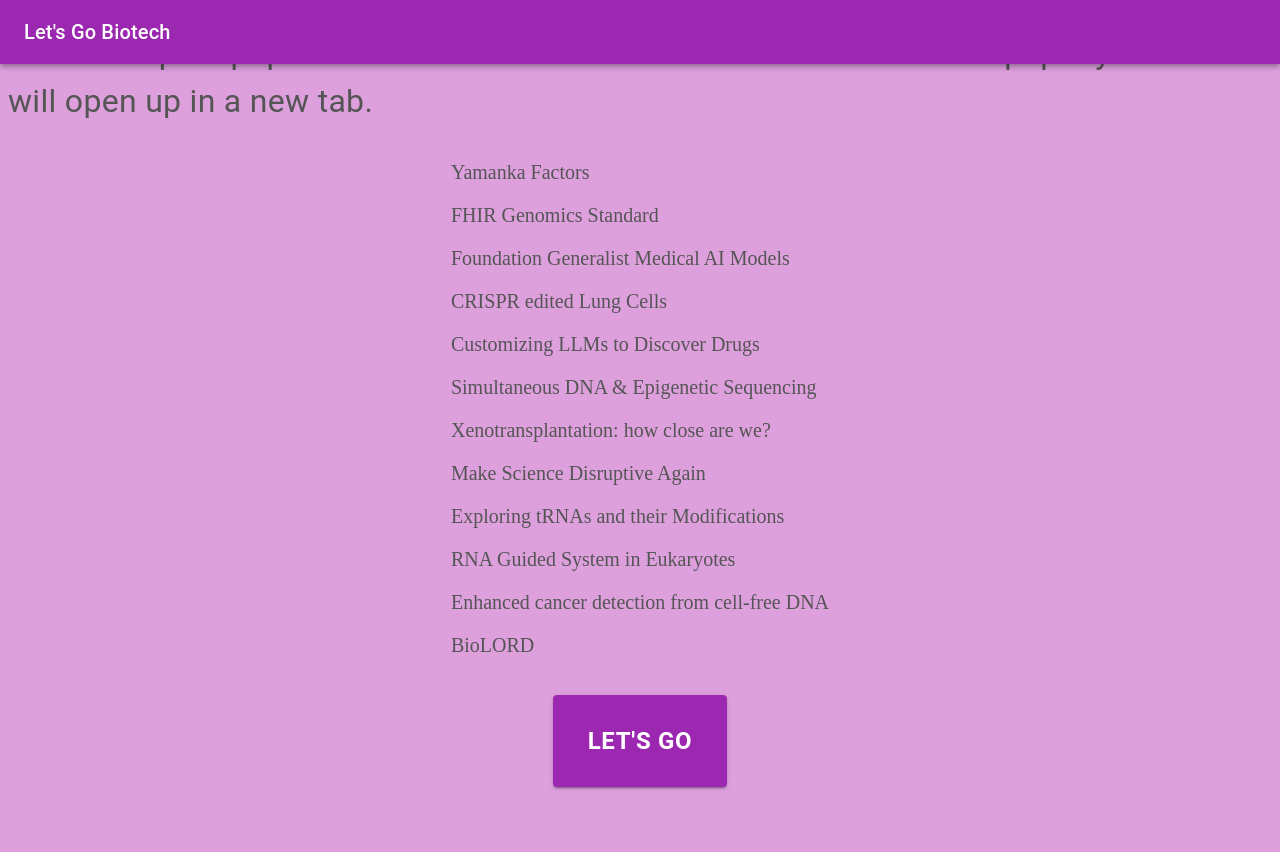
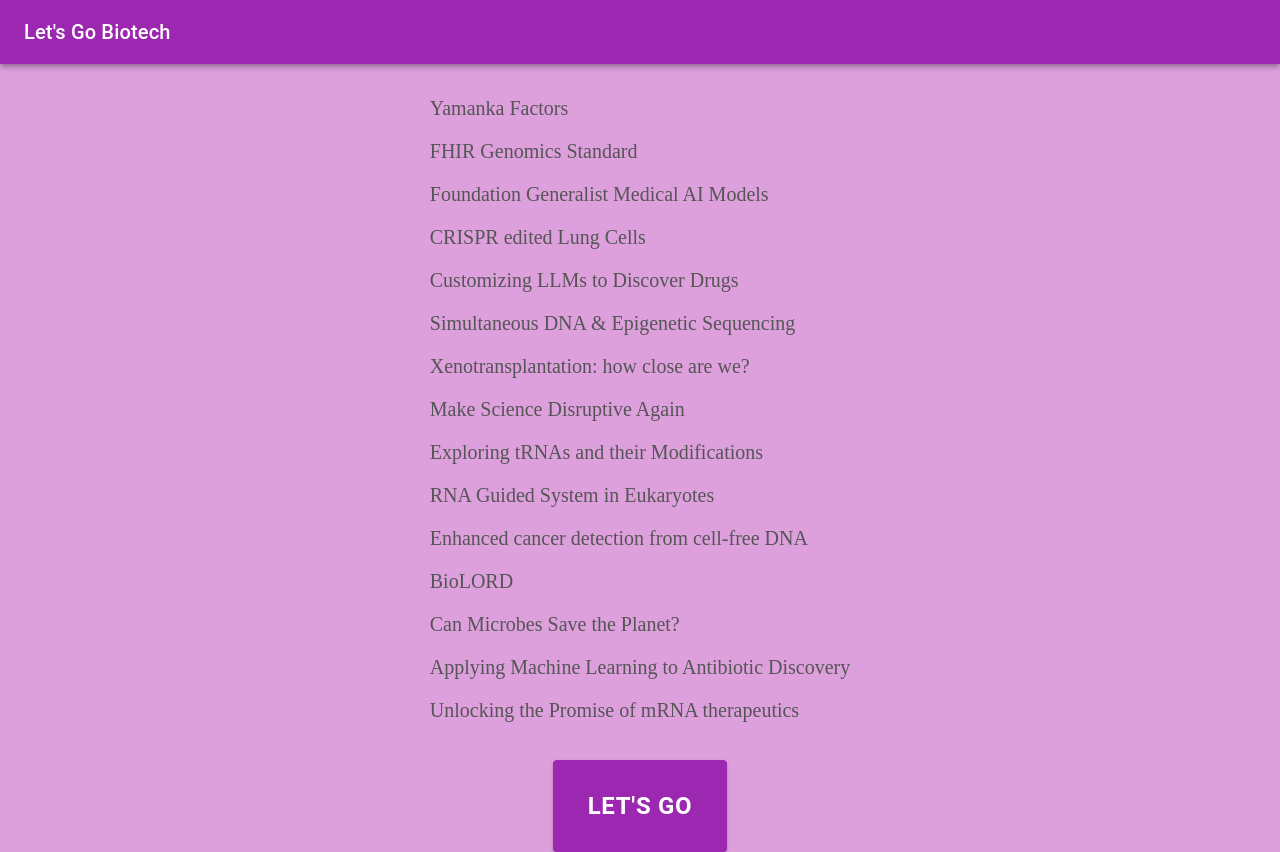
Before and after one commit to rohanrobinson/lgb, a Next.js app: page /past-papers in a window 1280 px wide. Before the commit the page ends 816 px from the top, so only its background shows below. Built offline with nearby package versions, Linux system fonts and the light colour scheme.

Commit message:
papers from prev iteration

```diff
--- a/src/pages/past-papers.js
+++ b/src/pages/past-papers.js
@@ -55,8 +55,9 @@ export default function PastPapers() {
         <a href="https://www.nature.com/articles/s41586-023-06356-2" target="_blank"><p><span className={styles.lgbText}>RNA Guided System in Eukaryotes</span></p></a>
         <a href="https://www.nature.com/articles/s41587-021-01207-9" target="_blank"><p><span className={styles.lgbText}>Enhanced cancer detection from cell-free DNA</span></p></a>
         <a href="https://arxiv.org/abs/2210.11892" target="_blank"><p><span className={styles.lgbText}>BioLORD</span></p></a>
-
-
+        <a href="https://www.nature.com/articles/s41587-023-01837-1" target="_blank"><p><span className={styles.lgbText}>Can Microbes Save the Planet?</span></p></a>
+        <a href="https://www.nature.com/articles/s41587-022-01327-w" target="_blank"><p><span className={styles.lgbText}>Applying Machine Learning to Antibiotic Discovery</span></p></a>
+        <a href="https://www.nature.com/articles/s41587-022-01491-z" target="_blank"><p><span className={styles.lgbText}>Unlocking the Promise of mRNA therapeutics</span></p></a>
     </div>
 
     <br />
```
